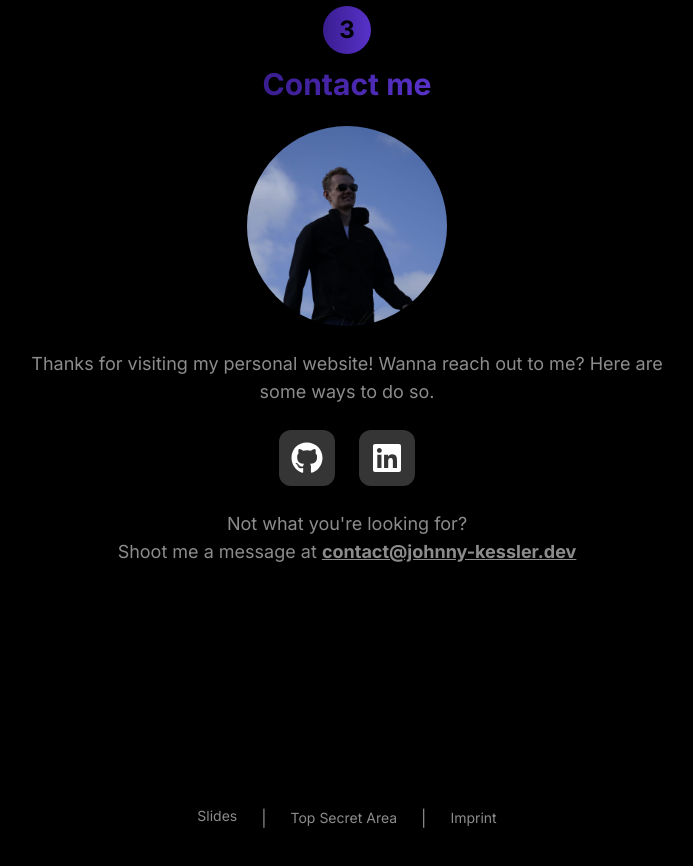
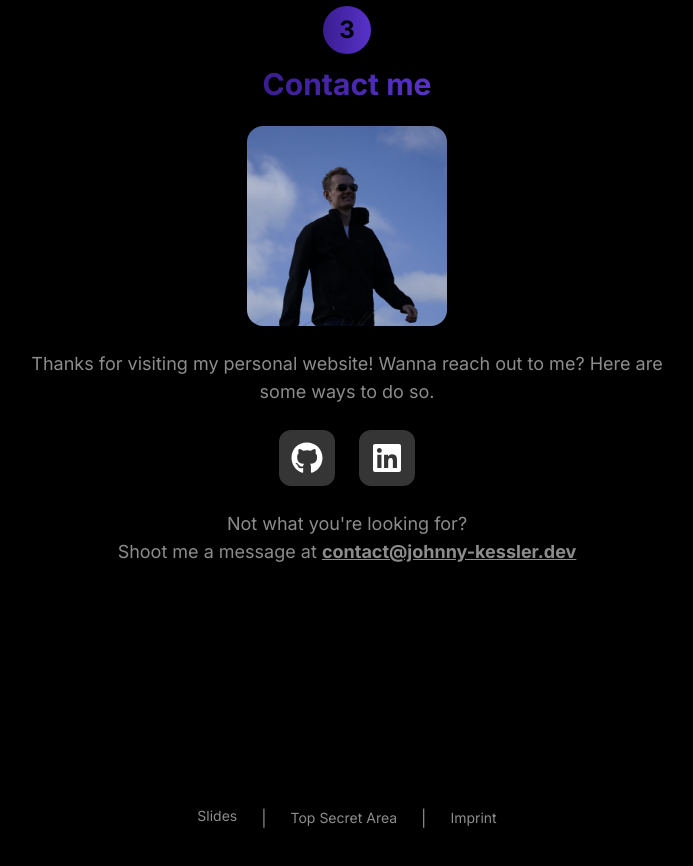
Before and after one commit to jhKessler/portfolio, a Next.js app: page / in a window 1280 px wide. Shown: the part 2420-3286 px from the top of the page, without its empty margins (293-986 px from the left). Built offline with nearby package versions, Linux system fonts and the light colour scheme; no server answers.

Commit message:
edit metadata

```diff
--- a/src/app/layout.tsx
+++ b/src/app/layout.tsx
@@ -6,7 +6,7 @@ import { GoogleAnalytics } from "@next/third-parties/google";
 
 export const metadata: Metadata = {
   title: "Johnny Kessler",
-  description: "Welcome to my personal website! I'm Johnny, a professional developer from Hamburg, Germnany. I like building stuff with software.",
+  description: "Welcome to my personal website! I'm Johnny Kessler, a professional developer from Hamburg, Germnany. I like building stuff with software.",
   icons: [{ rel: "icon", url: "/favicon.ico" }],
 };
 
--- a/src/components/sections/ContactSection.tsx
+++ b/src/components/sections/ContactSection.tsx
@@ -25,7 +25,7 @@ export default function ContactSection({
                         alt="Johnny Kessler in front of blue sky"
                         width={200}
                         height={200}
-                        className="rounded-full"
+                        className="rounded-2xl"
                         draggable={false}
                     />
                 <span className="text-fontGray text-center text-lg max-w-2xl">
```
